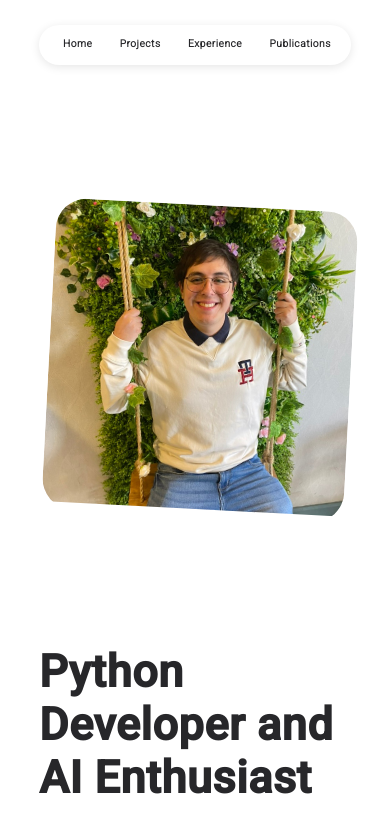
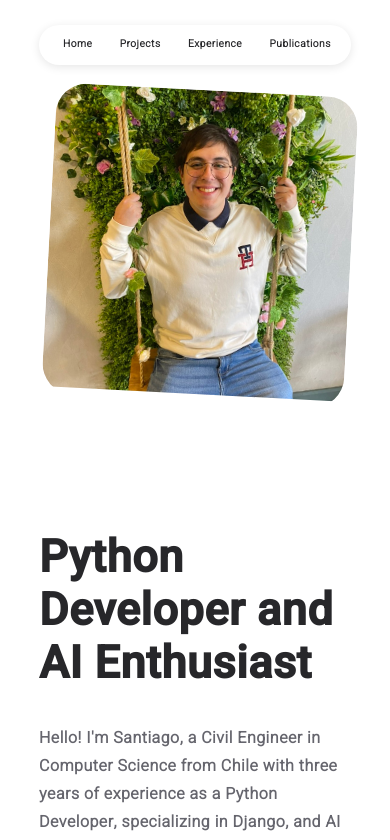
Before and after one commit to Frust135/Portfolio, a React (Create React App) app: page / in a window 390 px wide. Shown: the top 840 px of the page. Built offline with nearby package versions, Linux system fonts and the light colour scheme.

Commit message:
Responsive for project

```diff
--- a/src/components/homepage/styles/works.css
+++ b/src/components/homepage/styles/works.css
@@ -36,7 +36,7 @@
 	padding-left: 50px;
 }
 
-.work-duration {
+.work-duration, .work-duration-res {
 	opacity: 0.7;
 	padding-top: 8px;
 	padding-left: 9px;
@@ -50,6 +50,10 @@
 	padding-left: 50px;
 	font-size: 14px;
 	color: var(--secondary-color);
+}
+
+.work-duration-res{
+	display: none;
 }
 
 @media (max-width: 600px) {
@@ -66,11 +70,21 @@
 	.work-subtitle {
 		font-size: 13px;
 		padding-left: 47px;
+		display: flex;
+		width: 100%;
+		padding-top: 5px;
 	}
 
 	.work-duration {
+		display: none;
+	}
+	.work-duration-res{
+		padding-top: 5px;
+		display: block;
 		font-size: 13px;
-		padding-left: 5px;
+		float: left;
+		padding-left: 47px;
+		clear: both;
 	}
 
 	.work-description {
--- a/src/components/homepage/works.jsx
+++ b/src/components/homepage/works.jsx
@@ -28,6 +28,9 @@ const Works = () => {
 											{experience.duration}
 										</div>
 									</div>
+								</div>
+								<div className="work-duration-res">
+									{experience.duration}
 								</div>
 								<div className="work-subtitle">
 									{experience.subtitle}
--- a/src/components/projects/project.jsx
+++ b/src/components/projects/project.jsx
@@ -11,7 +11,7 @@ const Project = (props) => {
 	return (
 		<React.Fragment>
 			<div className="project">
-				<Link to={link}>
+				<Link target="_blank" to={link}>
 					<div className="project-container">
 						<div className="project-logo">
 							<img src={logo} alt="logo" />
--- a/src/pages/styles/homepage.css
+++ b/src/pages/styles/homepage.css
@@ -1,14 +1,9 @@
 @import "../../data/styles.css";
 
-.homepage-logo-container {
-	display: flex;
-	justify-content: left;
-	align-items: center;
-	padding-top: 130px;
-}
+
 
 .homepage-container {
-	padding-top: 25px;
+	padding-top: 140px;
 }
 
 .homepage-first-area {
@@ -91,6 +86,7 @@
 }
 
 @media (max-width: 1024px) {
+
 	.homepage-first-area {
 		flex-direction: column;
 	}
@@ -141,3 +137,8 @@
 		margin-right: -25px;
 	}
 }
+@media (max-width: 800px) {
+	.homepage-container {
+		padding-top: 40px;
+	}
+}
```
